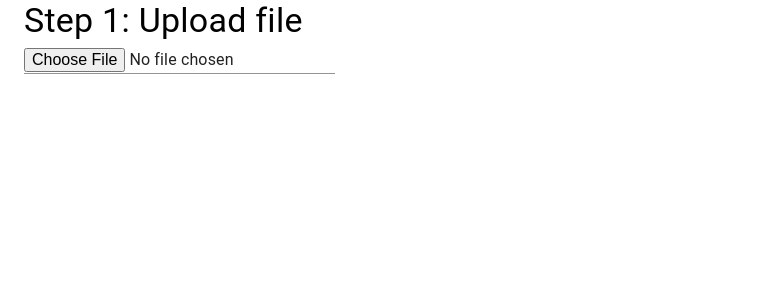
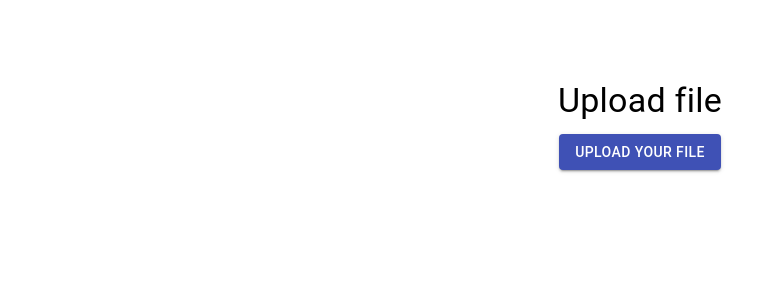
Before and after one commit to ChrisPhilbin/AddressConverter, a React (Create React App) app: page / in a window 1280 px wide. Shown: the top 300 px of the page, without its empty margins (0-761 px from the left). Built offline with nearby package versions, Linux system fonts and the light colour scheme.

Commit message:
Fixing styling issues

```diff
--- a/src/App.js
+++ b/src/App.js
@@ -4,8 +4,23 @@
 import Button from '@material-ui/core/Button'
 import Typography from '@material-ui/core/Typography'
 import Input from '@material-ui/core/Input'
+import Grid from '@material-ui/core/Grid'
+import { makeStyles } from '@material-ui/core/styles'
+
+const useStyles = makeStyles((theme) => ({
+  addressData: {
+    marginTop: '30px',
+    textAlign: 'center'
+  },
+  startHere: {
+    textAlign: 'center',
+    marginTop: '80px'
+  }
+}))
 
 const App = () => {
+
+  const classes = useStyles()
 
   let [file, setFile]                           = useState(null)
   let [verifiedAddresses, setVerifiedAddresses] = useState([])
@@ -51,24 +66,43 @@
     })
   }
 
+  console.log(verifiedAddresses)
+
   return (
     <Container>
-      <Typography variant="h4">Step 1: Upload file</Typography>
-      <Input type="file" onChange={(e) => setFile(e.target.files[0]) } />
-      { file ? <Button onClick={() => handleConvert(extract)}>Convert</Button> : null}
-      {/* <Button onClick={() => verifyAddresses()}>Verify Addresses</Button> */}
 
-      {/* { isVerified?
-        <>
-          {verifiedAddresses.map((address) => (
-            <div>
-              {console.log(address, "address object")}
-              {address.address[0].long_name} {address.address[1].long_name} {address.address[2].long_name} {address.address[5].long_name} {address.address[7].long_name}
-            </div>
-          ))}
-        </>
-      : null } */}
+      <Grid container spacing={3}>
 
+        <Grid item xs={12} className={classes.startHere}>
+          { !file ?
+            <>
+              <Typography variant="h4" gutterBottom>Upload file</Typography>
+
+              <Input accept="*" id="upload-button" style={{display: 'none'}} onChange={(e) => setFile(e.target.files[0])} type="file" />
+
+              <label htmlFor="upload-button">
+                <Button variant="contained" color="primary" component="span">Upload your file</Button>
+              </label>
+            </>
+          :
+            <>
+              <Button variant="contained" color="primary" onClick={() => handleConvert(extract)}>Convert</Button>
+            </>
+          }
+        </Grid>
+
+        <Grid item xs={12} className={classes.addressData}>
+          { isVerified?
+            <>
+              {verifiedAddresses.map((address) => (
+                <div>
+                  {address.firstName} {address.lastName} {address.address}
+                </div>
+              ))}
+            </>
+          : null }
+        </Grid>
+      </Grid>
     </Container>
   )
 }
```
